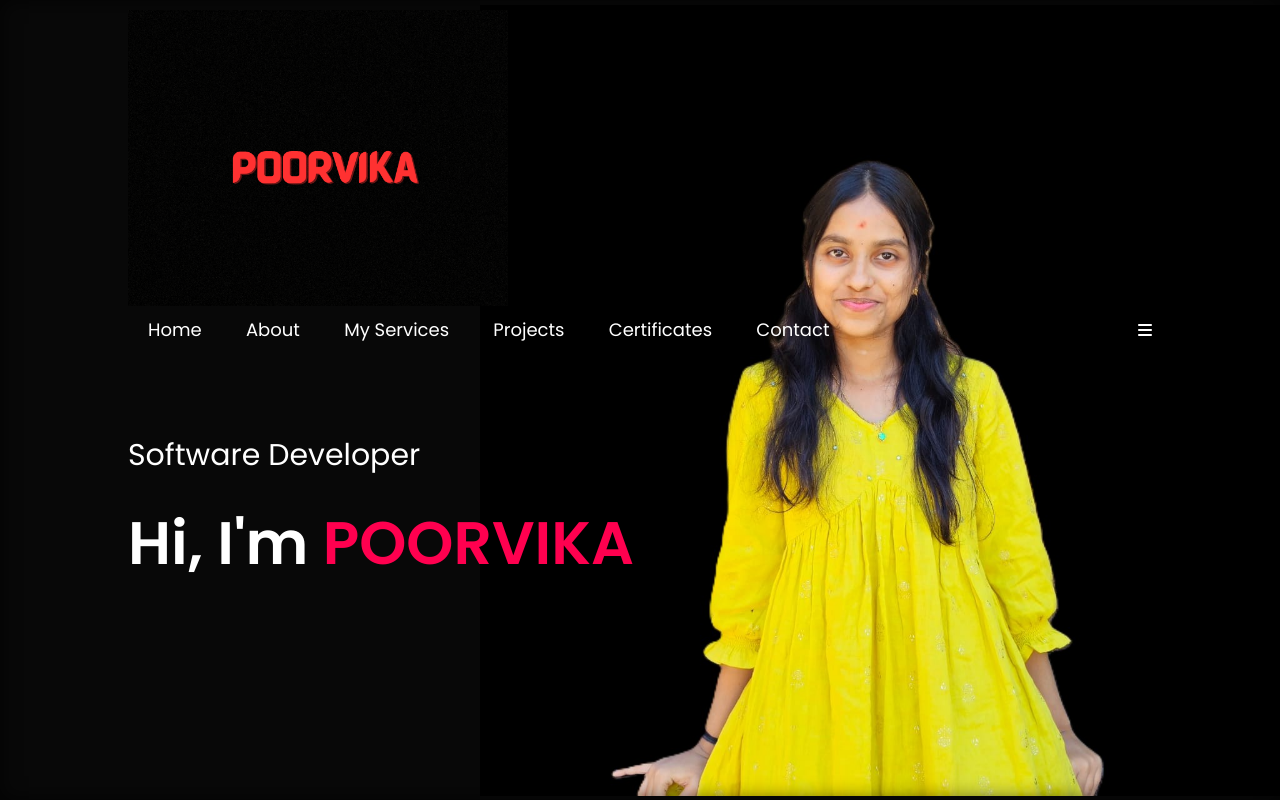
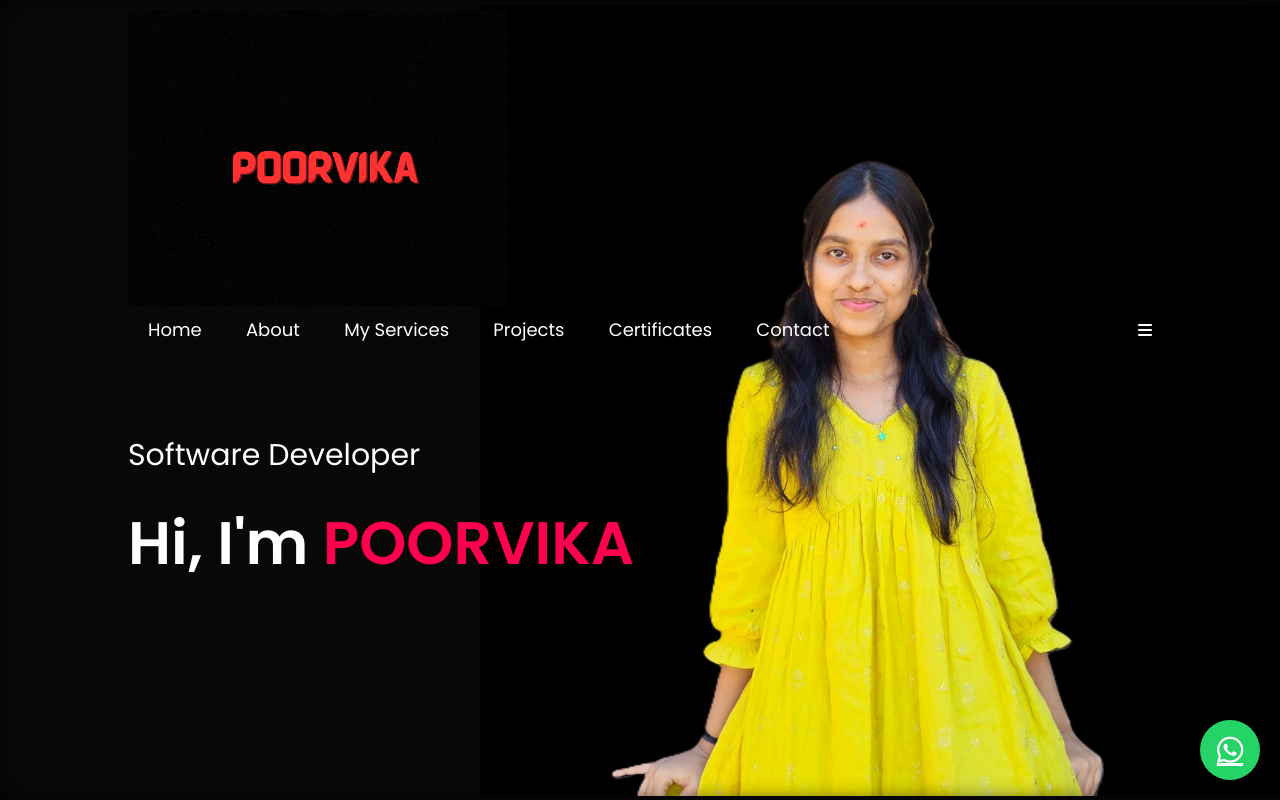
Before and after one commit to poorvika1234578890/Portfolio.github.io, a plain HTML site: page index.html in a window 1280 px wide. Shown: the top 800 px of the page. Drawn offline with Linux system fonts and the light colour scheme.

Commit message:
Update style.css

```diff
--- a/style.css
+++ b/style.css
@@ -166,6 +166,29 @@ nav ul li a:hover::after{
 }
 .tab-contents.active-tab{
     display: block;
+}
+.whatsapp-float {
+  position: fixed;
+  width: 60px;
+  height: 60px;
+  bottom: 20px;
+  right: 20px;
+  background-color: #25D366;
+  color: white;
+  border-radius: 50%;
+  text-align: center;
+  font-size: 30px;
+  box-shadow: 2px 2px 10px rgba(0, 0, 0, 0.4);
+  z-index: 1000;
+  display: flex;
+  align-items: center;
+  justify-content: center;
+  transition: all 0.3s ease;
+}
+
+.whatsapp-float:hover {
+  background-color: #1ebe57;
+  transform: scale(1.1);
 }
 @media (max-width: 992px) {
   .about-col-1,
@@ -642,4 +665,5 @@ html {
   html {
     font-size: 14px;
   }
+
 }
```
